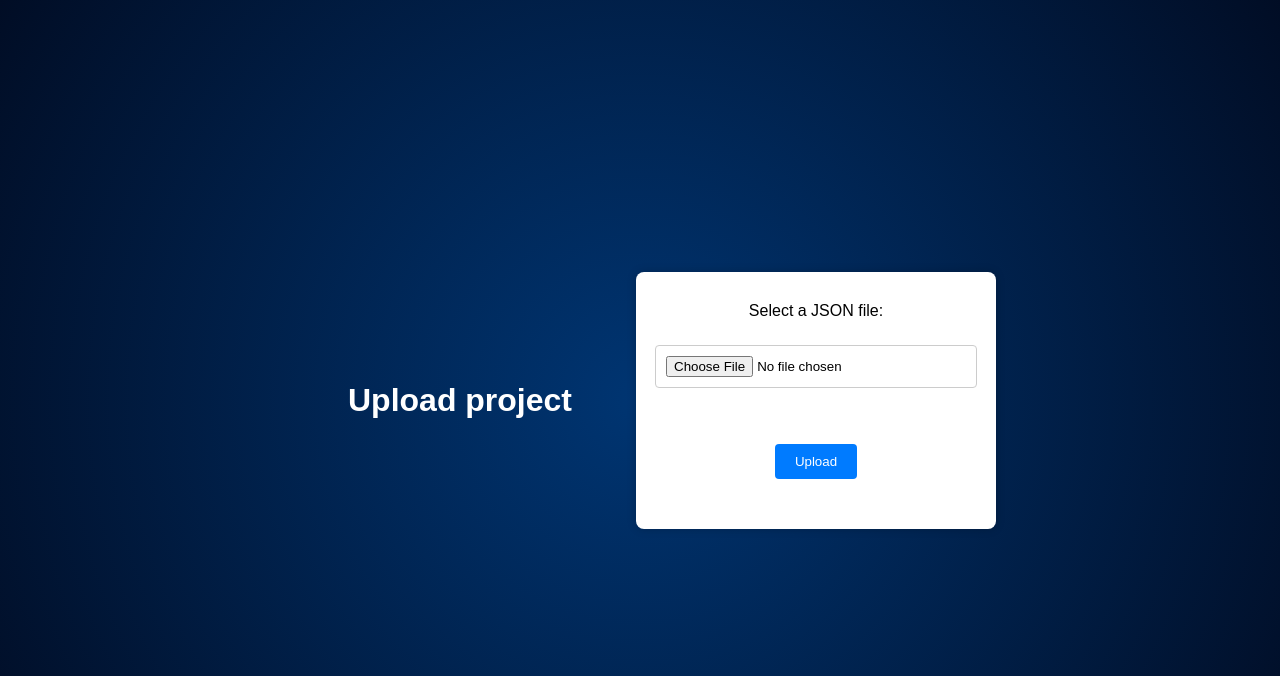
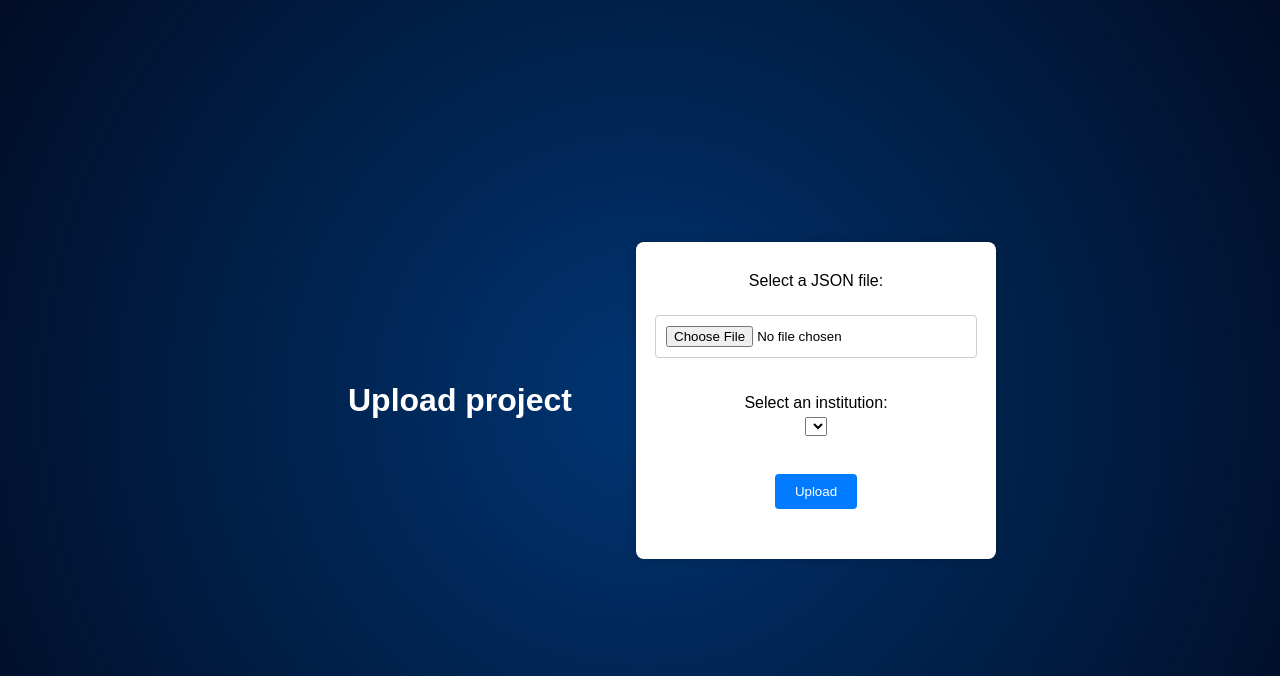
Before and after one commit to korbinib/dsw2seek, a Flask app: page / in a window 1280 px wide. Shown: the top 676 px of the page. Run offline with Flask 3, Linux system fonts and the light colour scheme; data that the repository does not hold is empty.

Commit message:
api call to get the institutions, and put them in the dropdown

```diff
--- a/app/api/seek.py
+++ b/app/api/seek.py
@@ -74,3 +74,11 @@
         }
 
         return requests.post(f'{self.base_url}/people', headers=self.headers, json=data)
+
+
+
+    def get_institutions(self):
+        '''
+        Return all registered institutions in the SEEK system.
+        '''
+        return requests.get(f'{self.base_url}/institutions', headers=self.headers)
--- a/app/app.py
+++ b/app/app.py
@@ -12,7 +12,8 @@
     '''
     Home page.
     '''
-    return render_template('./index.html')
+    institutions = seek_client.get_institutions().json()
+    return render_template('./index.html', institutions=institutions["data"])
 
 
 @app.route('/upload', methods=['GET', 'POST'])
@@ -52,3 +53,12 @@
 if __name__ == '__main__':
     print('Server running at http://localhost:8080')
     serve(app, host='0.0.0.0', port=8080)
+
+
+
+
+
+
+
+
+    # "data":[{"id":"1","type":"institutions","attributes":{"title":"Default Institution"},"links":{"self":"/institutions/1"}},{"id":"2","type":"institutions","attributes":{"title":"ne"},"links":{"self":"/institutions/2"}}],
--- a/app/templates/index.html
+++ b/app/templates/index.html
@@ -10,6 +10,13 @@
       <label for="jsonFile">Select a JSON file:</label>
       <input type="file" id="jsonFileId" name="jsonFile" accept=".json" required>
       <br><br>
+      <label for="institution">Select an institution:</label>
+      <select id="institutionSelect" name="institution"></select>
+        {% for institution in institutions %}
+          <option value="{{institution['attributes']['title']}}" disabled selected>{{institution["attributes"]["title"]}}</option>
+        {% endfor %}
+      </select>
+      <br>
       <input type="submit" value="Upload">
     </form>
 
```
